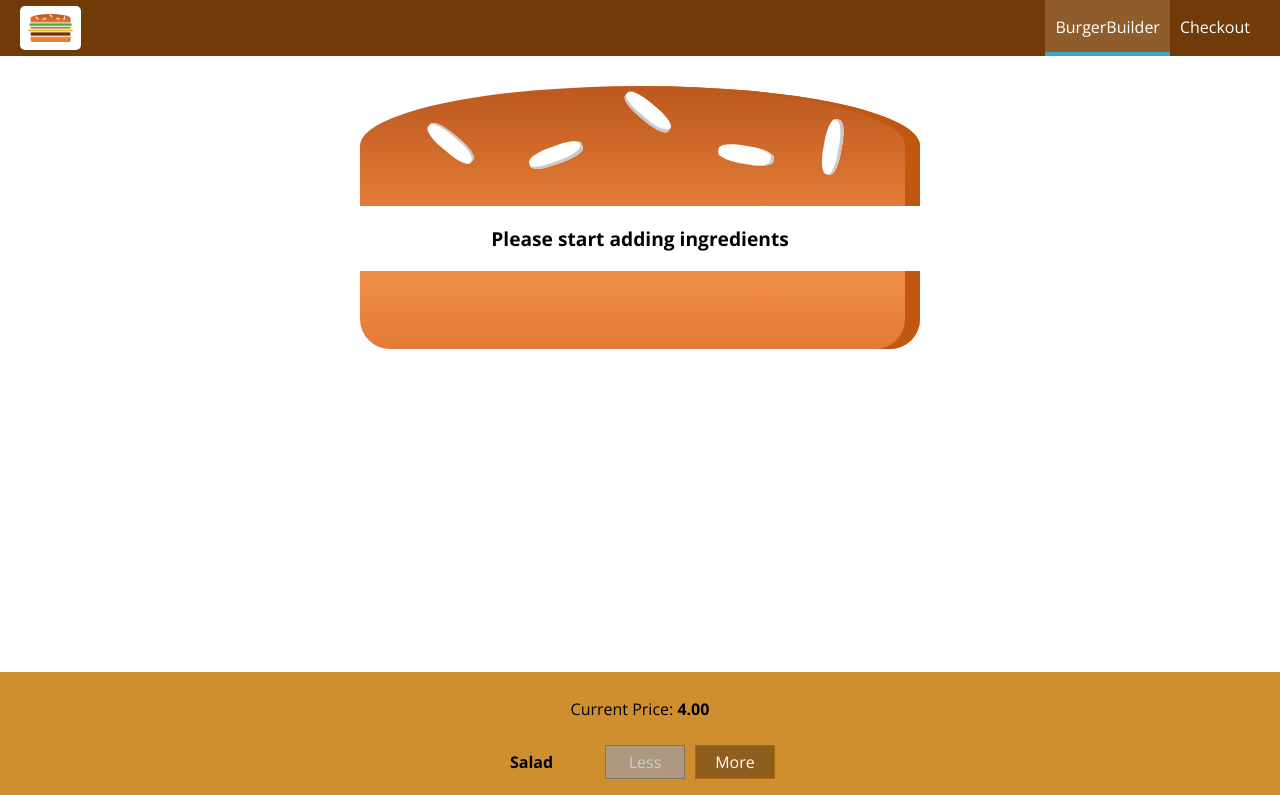
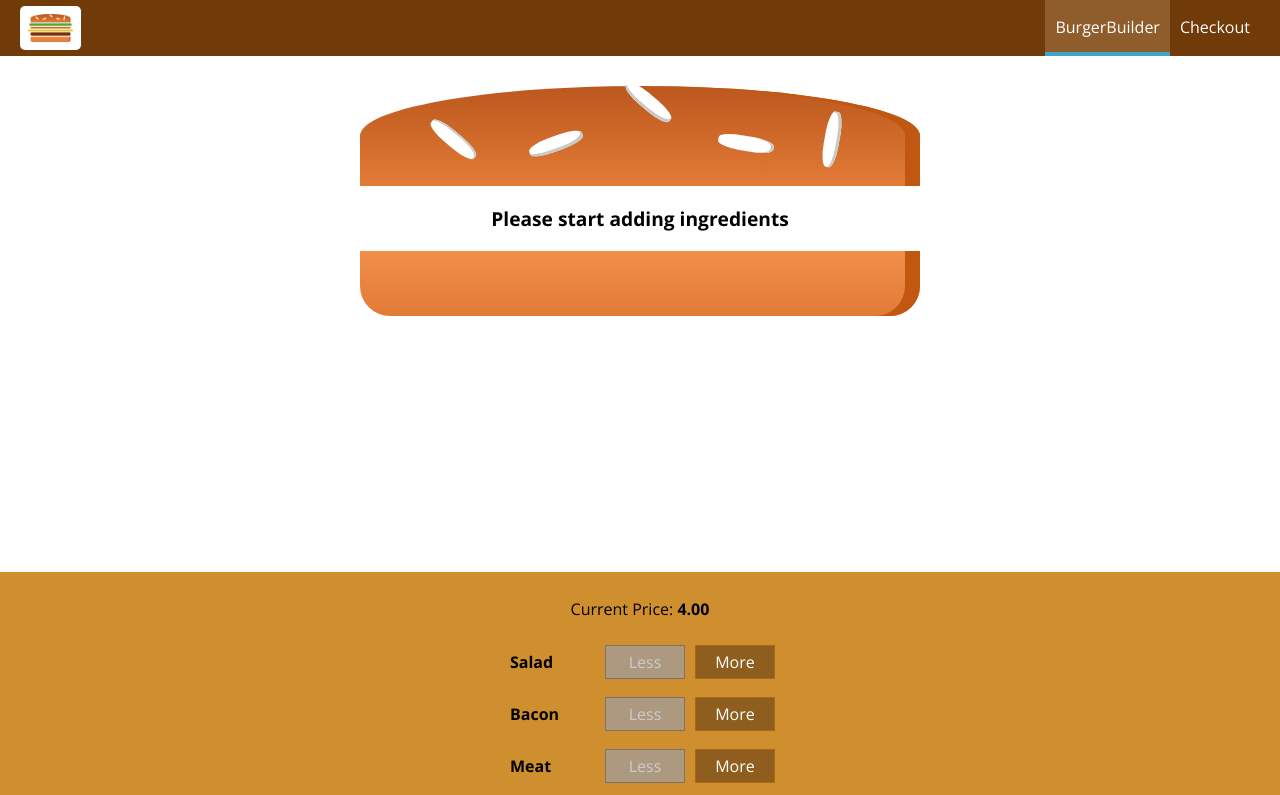
Before and after one commit to arthur-rizzo/BurgerBuilder, a React app: page / in a window 1280 px wide. Shown: the top 795 px of the page. Built offline with nearby package versions, Linux system fonts and the light colour scheme.

Commit message:
Adjusting Burger Component height for maximized browser tabs

```diff
--- a/src/components/Burger/Burger.css
+++ b/src/components/Burger/Burger.css
@@ -18,13 +18,13 @@
 @media (min-width: 500px) and (min-height: 401px) {
     .Burger {
         width: 450px;
-        height: 401px;
+        height: 400px;
     }
 }
 
 @media (min-width: 1000px) and (min-height: 700px) {
     .Burger {
         width: 700px;
-        height: 600px;
+        height: 500px;
     }
 }
```
